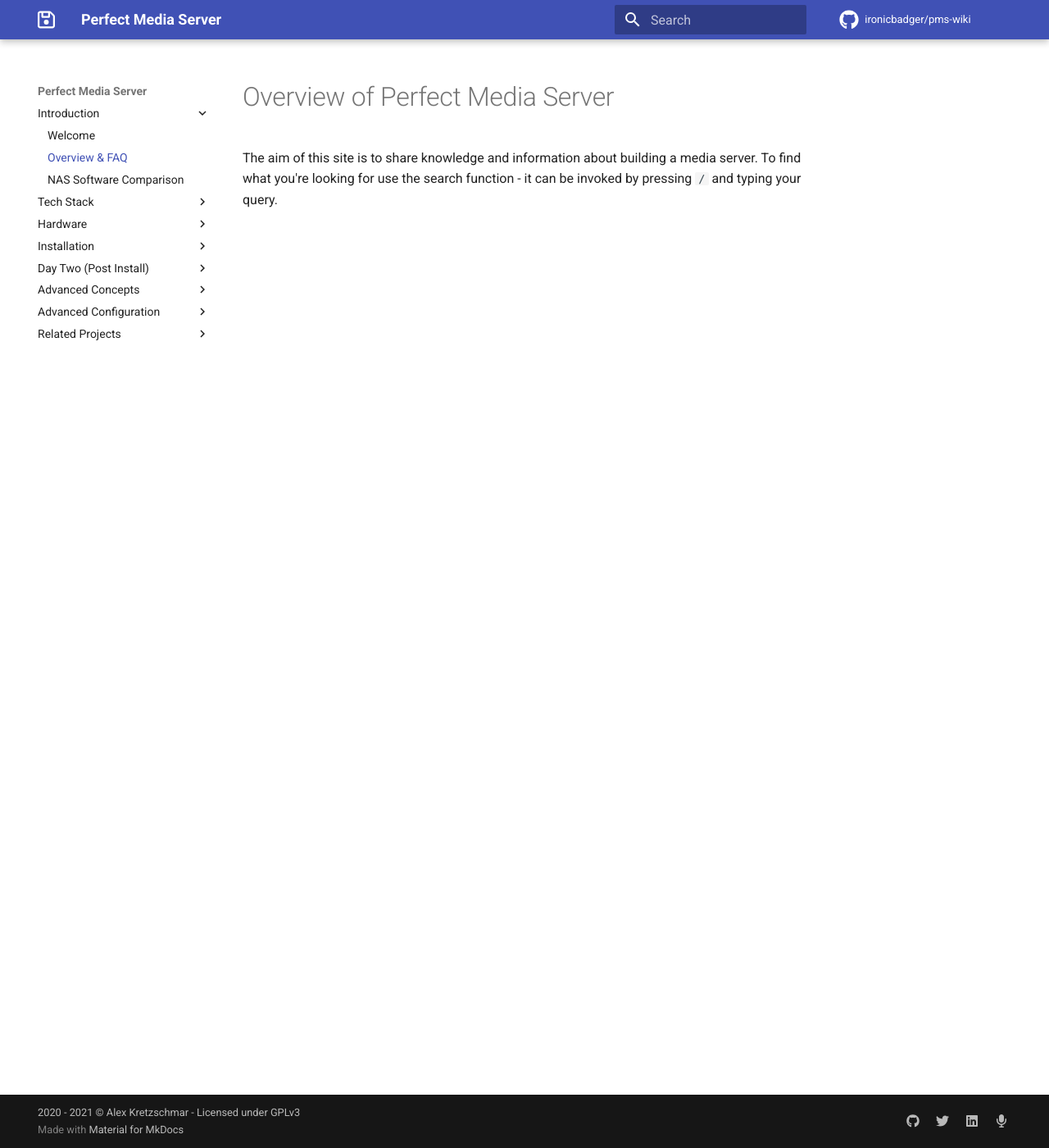
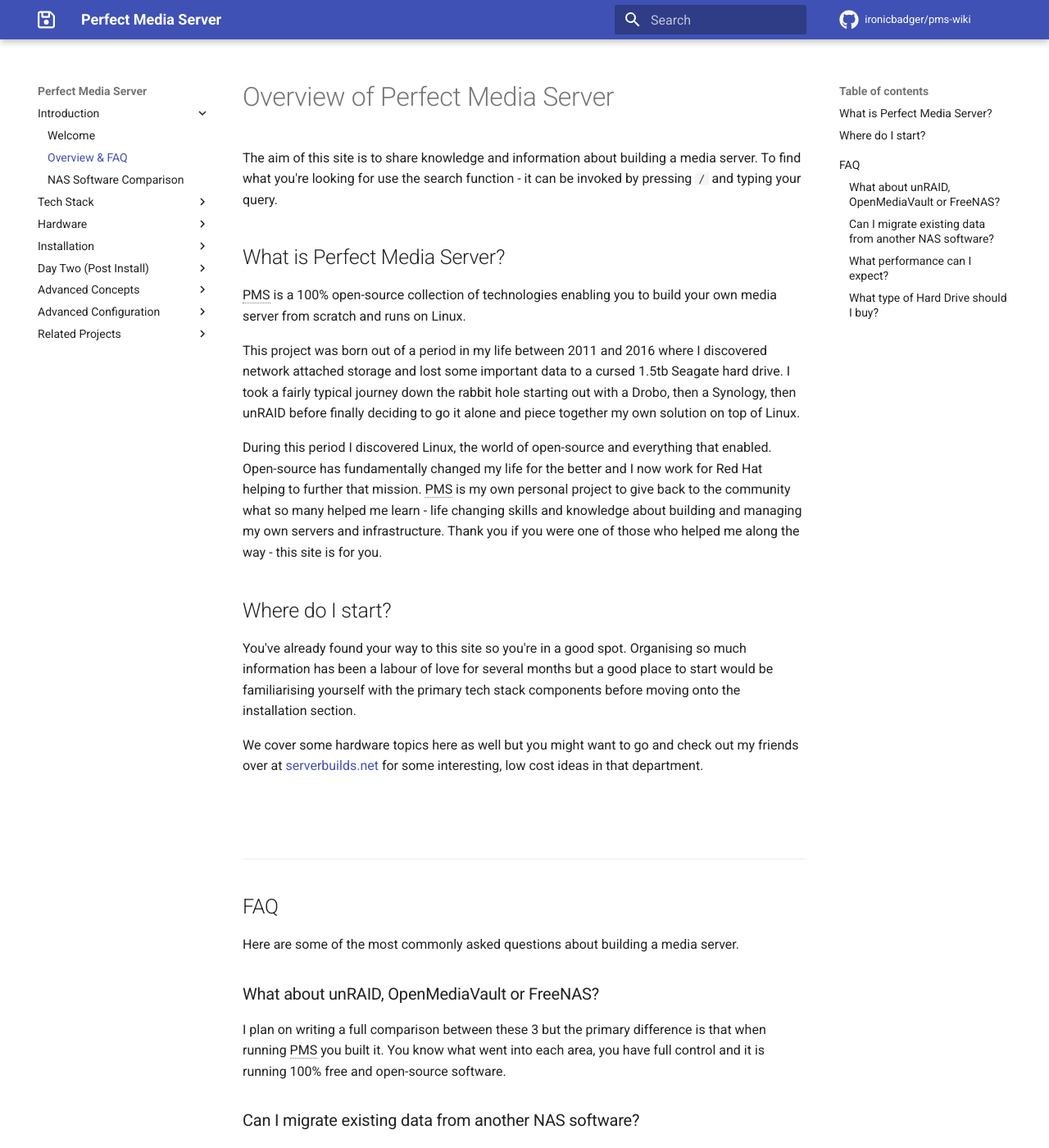
Before and after one commit to ironicbadger/pms-wiki, an MkDocs documentation site: the page built from docs/overview/overview.md, in a window 1280 px wide and 1400 px high. Shown: the whole window at 82% size. Built offline with MkDocs 1.6.1 and Material for MkDocs 9.7.7, drawn with Linux system fonts in a browser that asks for light colours; some web fonts are replaced; comment, search, counter and statistics services are not loaded; some of the changed text lies outside the part shown.

Commit message:
adds FAQ

```diff
--- a/docs/overview/overview.md
+++ b/docs/overview/overview.md
@@ -1,3 +1,43 @@
 # Overview of Perfect Media Server
 
 The aim of this site is to share knowledge and information about building a media server. To find what you're looking for use the search function - it can be invoked by pressing `/` and typing your query.
+
+## What is Perfect Media Server?
+
+PMS is a 100% open-source collection of technologies enabling you to build your own media server from scratch and runs on Linux.
+
+This project was born out of a period in my life between 2011 and 2016 where I discovered network attached storage and lost some important data to a cursed 1.5tb Seagate hard drive. I took a fairly typical journey down the rabbit hole starting out with a Drobo, then a Synology, then unRAID before finally deciding to go it alone and piece together my own solution on top of Linux.
+
+During this period I discovered Linux, the world of open-source and everything that enabled. Open-source has fundamentally changed my life for the better and I now work for Red Hat helping to further that mission. PMS is my own personal project to give back to the community what so many helped me learn - life changing skills and knowledge about building and managing my own servers and infrastructure. Thank you if you were one of those who helped me along the way - this site is for you.
+
+## Where do I start?
+
+You've already found your way to this site so you're in a good spot. Organising so much information has been a labour of love for several months but a good place to start would be familiarising yourself with the primary tech stack components before moving onto the installation section.
+
+We cover some hardware topics here as well but you might want to go and check out my friends over at [serverbuilds.net](https://serverbuilds.net) for some interesting, low cost ideas in that department.
+##
+- - -
+
+## FAQ
+
+Here are some of the most commonly asked questions about building a media server.
+
+### What about unRAID, OpenMediaVault or FreeNAS?
+
+I plan on writing a full comparison between these 3 but the primary difference is that when running PMS you built it. You know what went into each area, you have full control and it is running 100% free and open-source software.
+
+### Can I migrate existing data from another NAS software?
+
+Yes. As long as you're not using a proprietary RAID solution then [MergerFS](../tech-stack/mergerfs.md) makes this really easy as it will mount drives that already contain data and supports pretty much any reasonable filesystem you can think of.
+
+### What performance can I expect?
+
+In my household gigabit is the target. I am easily able to saturate a gigabit link because of the way each drive is treated as an individual unit the limit of performance is the limit of the drive itself. With a modern mechanical drive this is typically anywhere from 130MBs - 220MBs read/write speeds.
+
+Some NAS software works around poor write performance with the use of cache drives but I have never found the need to do this with PMS. With careful consideration about moving busier workloads like databases and download extraction to a dedicated SSD the read/write performance of the NAS itself is gigabit speed+.
+
+### What type of Hard Drive should I buy?
+
+There is no one right answer to this question. Ask 10 folks on [r/datahoarder](https://www.reddit.com/r/DataHoarder/) and you will recieve 37 different answers! That said, there are some principals to follow when purchasing a drive and I cover my methodology in the 2019 PMS edition but have added a dedicated article on this under *Hardware -> [HDD Purchase Methodology](../hardware/hdd-purchase-methodology.md)*.
+
+*[PMS]: Perfect Media Server
```
